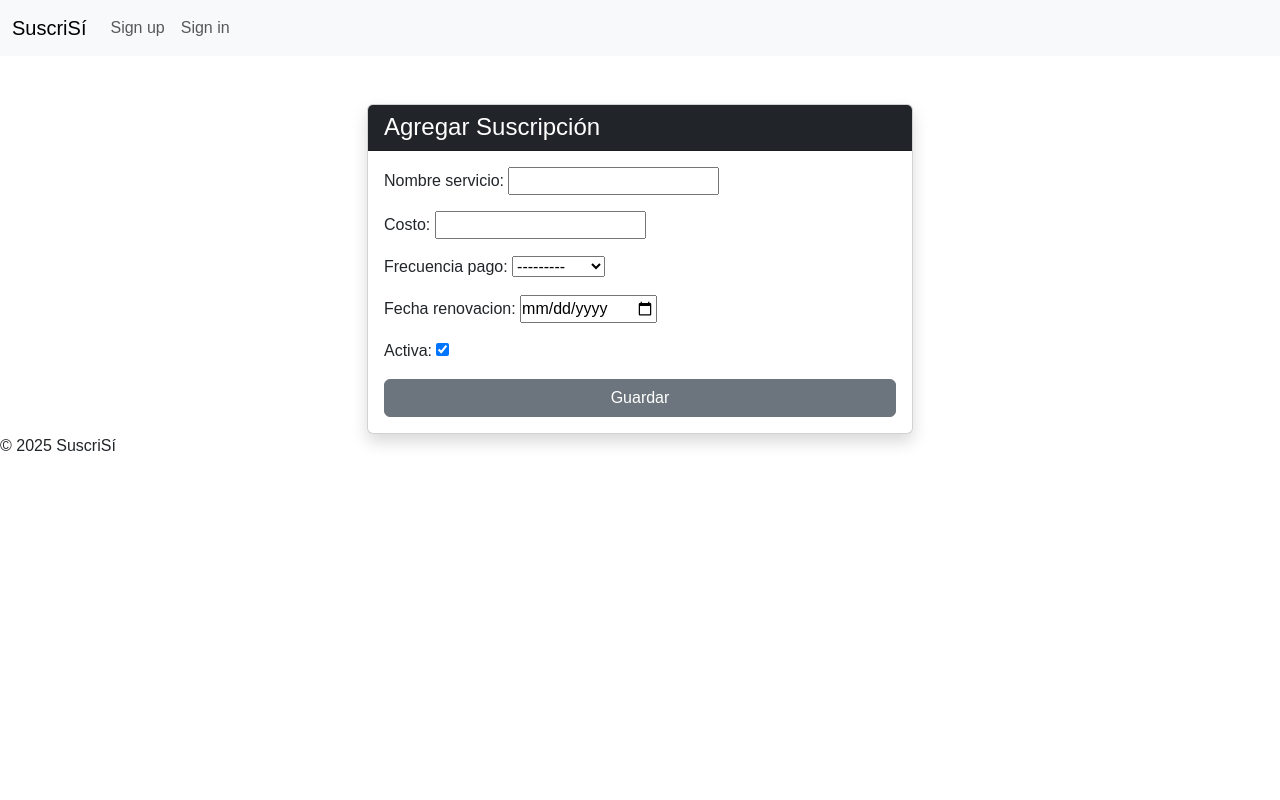
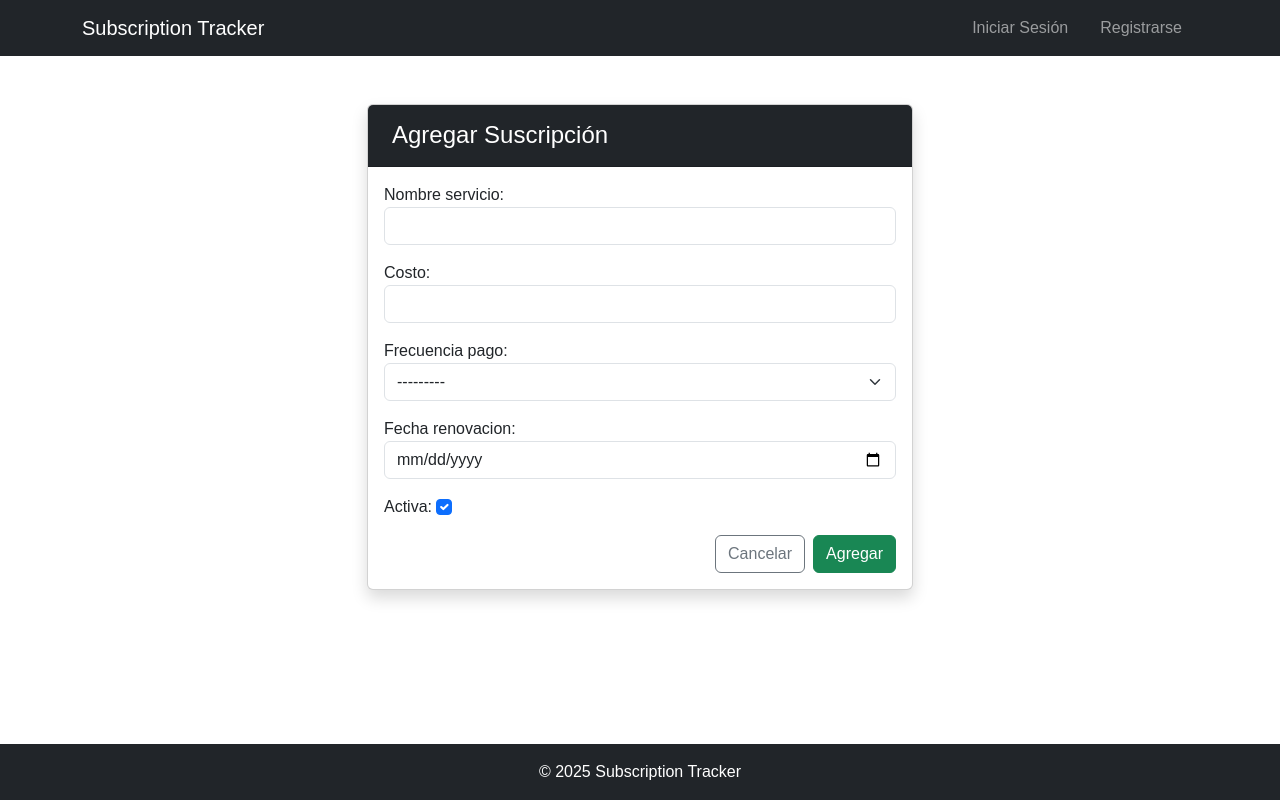
Before and after one commit to marcos-css/crud_suscripcion_tracker, a Django app: page /suscripciones/crear/ in a window 1280 px wide. Run offline with Django 5.2, Linux system fonts and the light colour scheme.

```diff
--- a/crud_suscripciones/forms.py
+++ b/crud_suscripciones/forms.py
@@ -6,6 +6,9 @@ class SuscripcionForm(forms.ModelForm):
         model = Suscripcion
         fields = ['nombre_servicio', 'costo', 'frecuencia_pago', 'fecha_renovacion', 'activa']
         widgets = {
-            'fecha_renovacion': forms.DateInput(attrs={'type': 'date'}),
-            'costo': forms.NumberInput(attrs={'step': '0.01', 'min': '0'}),
+            'nombre_servicio': forms.TextInput(attrs={'class': 'form-control'}),
+            'costo': forms.NumberInput(attrs={'class': 'form-control', 'step': '0.01', 'min': '0'}),
+            'frecuencia_pago': forms.Select(attrs={'class': 'form-select'}),
+            'fecha_renovacion': forms.DateInput(attrs={'class': 'form-control', 'type': 'date'}),
+            'activa': forms.CheckboxInput(attrs={'class': 'form-check-input'}),
         }
--- a/crud_suscripciones/templates/base.html
+++ b/crud_suscripciones/templates/base.html
@@ -1,6 +1,7 @@
 {% load static %}
 <!DOCTYPE html>
 <html lang="es">
+
 <head>
   <meta charset="UTF-8">
   <meta name="viewport" content="width=device-width, initial-scale=1.0">
@@ -10,28 +11,60 @@
   <link rel="stylesheet" href="https://cdn.jsdelivr.net/npm/bootstrap@5.3.8/dist/css/bootstrap.min.css">
   <link rel="stylesheet" href="{% static 'crud_suscripciones/css/global.css' %}">
 </head>
-<body>
+
+<body class="d-flex flex-column min-vh-100">
 
   <!-- Cabecera / Navbar -->
   <header>
-        <nav class="navbar navbar-expand-lg bg-body-tertiary">
-  <div class="container-fluid">
-    <a class="navbar-brand" href="/">SuscriSí</a>
-    <button class="navbar-toggler" type="button" data-bs-toggle="collapse" data-bs-target="#navbarNavAltMarkup" aria-controls="navbarNavAltMarkup" aria-expanded="false" aria-label="Toggle navigation">
+    <nav class="navbar navbar-expand-lg navbar-dark bg-dark">
+      <div class="container">
+        <a class="navbar-brand" href="{% url 'inicio' %}">Subscription Tracker</a>
+        <button class="navbar-toggler" type="button" data-bs-toggle="collapse" data-bs-target="#navbarNav"
+          aria-controls="navbarNav" aria-expanded="false" aria-label="Toggle navigation">
           <span class="navbar-toggler-icon"></span>
         </button>
-    <div class="collapse navbar-collapse" id="navbarNavAltMarkup">
-      <div class="navbar-nav">
+
+        <div class="collapse navbar-collapse" id="navbarNav">
+          <ul class="navbar-nav ms-auto">
             {% if user.is_authenticated %}
-        <a class="nav-link active" aria-current="page" href="/">Mis Suscripciones</a>
-        <a class="nav-link" href="{% url 'crear_suscripcion' %}">Agregar Suscripción</a>
-        <a class="nav-link" href="/notificaciones/">Notificaciones</a>
-        <a class="nav-link" href="/logout">Log out</a>
+            <li class="nav-item mx-2">
+              <a class="nav-link {% if request.resolver_match.url_name == 'inicio' %}active{% endif %}"
+                href="{% url 'inicio' %}">
+                Mis Suscripciones
+              </a>
+            </li>
+            <li class="nav-item mx-2">
+              <a class="nav-link {% if request.resolver_match.url_name == 'crear_suscripcion' %}active{% endif %}"
+                href="{% url 'crear_suscripcion' %}">
+                Agregar Suscripción
+              </a>
+            </li>
+            <li class="nav-item mx-2">
+              <a class="nav-link {% if request.resolver_match.url_name == 'configurar_notificaciones' %}active{% endif %}"
+                href="{% url 'configurar_notificaciones' %}">
+                Notificaciones
+              </a>
+            </li>
+            <li class="nav-item mx-2">
+              <a class="nav-link"
+                href="{% url 'logout' %}">
+                Cerrar Sesión
+              </a>
+            </li>
             {% else %}
-        <a class="nav-link" href="/signup">Sign up</a>
-        <a class="nav-link" href="/signin">Sign in</a>
+            <li class="nav-item mx-2">
+              <a class="nav-link {% if request.resolver_match.url_name == 'signin' %}active{% endif %}"
+                href="{% url 'signin' %}">
+                Iniciar Sesión
+              </a>
+            </li>
+            <li class="nav-item mx-2">
+              <a class="nav-link {% if request.resolver_match.url_name == 'signup' %}active{% endif %}"
+                href="{% url 'signup' %}">
+                Registrarse
+              </a>
+          </ul>
             {% endif %}
-      </div>
         </div>
       </div>
     </nav>
@@ -43,9 +76,13 @@
   </main>
 
   <!-- Footer -->
-    <footer>
-        <p>&copy; 2025 SuscriSí</p>
+  <footer class="bg-dark text-white py-3 mt-auto">
+    <!-- tu footer -->
+    <div class="container text-center">
+      &copy; 2025 Subscription Tracker
+    </div>
   </footer>
+  <script src="https://cdn.jsdelivr.net/npm/bootstrap@5.3.3/dist/js/bootstrap.bundle.min.js"></script>
+</body>
 
-</body>
 </html>
--- a/crud_suscripciones/templates/configurar_notificaciones.html
+++ b/crud_suscripciones/templates/configurar_notificaciones.html
@@ -8,7 +8,7 @@
         <div class="col-md-6">
             <div class="card shadow">
                 <div class="card-header bg-dark text-white">
-                    <h4 class="mb-0">Configurar Notificaciones</h4>
+                    <h4 class="m-2">Configurar Notificaciones</h4>
                 </div>
                 <div class="card-body">
                     {% if mensaje %}
@@ -56,7 +56,7 @@
 
                         <div class="d-grid gap-2 d-md-flex justify-content-md-end">
                             <a href="/" class="btn btn-outline-secondary me-md-2">Cancelar</a>
-                            <button type="submit" class="btn btn-secondary">Guardar Configuración</button>
+                            <button type="submit" class="btn btn-primary">Guardar Configuración</button>
                         </div>
                     </form>
                 </div>
--- a/crud_suscripciones/templates/crear_suscripcion.html
+++ b/crud_suscripciones/templates/crear_suscripcion.html
@@ -8,13 +8,16 @@
     <div class="col-md-6">
       <div class="card shadow">
         <div class="card-header bg-dark text-white">
-          <h4 class="mb-0">Agregar Suscripción</h4>
+          <h4 class="m-2">Agregar Suscripción</h4>
         </div>
         <div class="card-body">
           <form method="post">
             {% csrf_token %}
             {{ form.as_p }}
-            <button type="submit" class="btn btn-secondary w-100">Guardar</button>
+            <div class="d-grid gap-2 d-md-flex justify-content-md-end">
+              <a type="submit" href="/" class="btn btn-outline-secondary ">Cancelar</a>
+              <button type="submit" class="btn btn-success ">Agregar</button>
+            </div>
           </form>
         </div>
       </div>
--- a/crud_suscripciones/templates/editar_suscripcion.html
+++ b/crud_suscripciones/templates/editar_suscripcion.html
@@ -8,7 +8,7 @@
         <div class="col-md-8">
             <div class="card shadow">
                 <div class="card-header bg-dark text-white">
-                    <h4 class="mb-0">Editar Suscripción</h4>
+                    <h4 class="m-2">Editar Suscripción</h4>
                 </div>
                 <div class="card-body">
                     {% if error %}
@@ -50,7 +50,7 @@
 
                         <div class="d-grid gap-2 d-md-flex justify-content-md-end">
                             <a href="/" class="btn btn-outline-secondary me-md-2">Cancelar</a>
-                            <button type="submit" class="btn btn-secondary">Actualizar Suscripción</button>
+                            <button type="submit" class="btn btn-primary">Actualizar Suscripción</button>
                         </div>
                     </form>
                 </div>
--- a/crud_suscripciones/views.py
+++ b/crud_suscripciones/views.py
@@ -163,3 +163,11 @@ def configurar_notificaciones(request):
                 'config': config,
                 'error': 'Error al guardar la configuración'
             })
+
+@login_required
+def eliminar_suscripcion(request, id):
+    if request.method == "POST":
+        suscripcion = get_object_or_404(Suscripcion, id=id, usuario=request.user)
+        suscripcion.delete()
+    # Redirigimos a la página de inicio o lista de suscripciones
+    return redirect('inicio')
--- a/proyecto_suscripciones/urls.py
+++ b/proyecto_suscripciones/urls.py
@@ -12,5 +12,6 @@ urlpatterns = [
     path('logout/', views.signout, name='logout'),
     path('suscripciones/crear/', views.crear_suscripcion, name='crear_suscripcion'),
     path('editar/<int:id>/', views.editar_suscripcion, name='editar_suscripcion'),
+    path('eliminar/<int:id>/', views.eliminar_suscripcion, name='eliminar_suscripcion'),
     path('notificaciones/', views.configurar_notificaciones, name='configurar_notificaciones'),
 ]
```
Also changed, not shown: crud_suscripciones/templates/components/card_suscripcion.html (added, +49 -0 lines), crud_suscripciones/templates/index.html (+3 -20 lines), db.sqlite3. Lines whose indentation alone changed are shown as unchanged.
